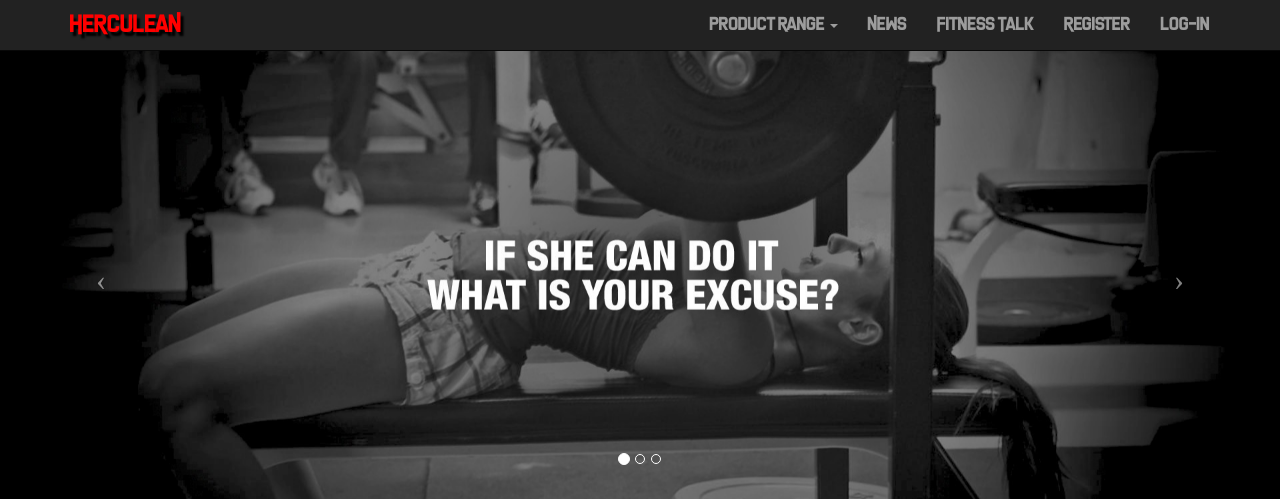
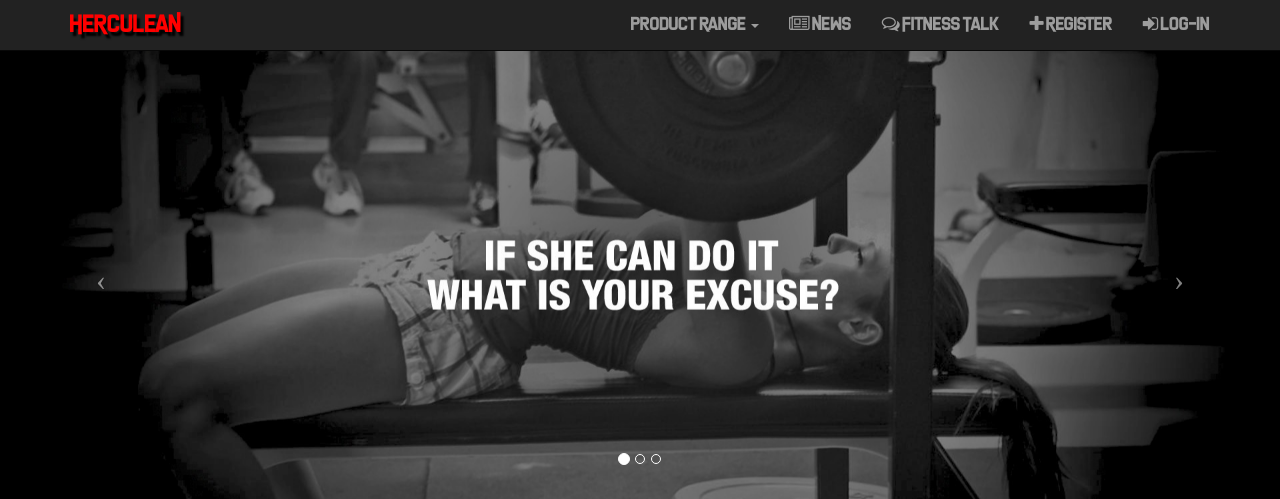
Before and after one commit to ShavingSeagull/herculean, a Django app: page / in a window 1280 px wide. Shown: the top 499 px of the page. Run offline with Django 3.2, Linux system fonts and the light colour scheme; some libraries are stand-ins or nearby versions; some web fonts are replaced.

Commit message:
Updated News page and added FontAwesome icons to Nav

```diff
--- a/news/templates/news_posts.html
+++ b/news/templates/news_posts.html
@@ -9,6 +9,11 @@
         {{ message }}
       {% endfor %}
     </div>
+    {% if user.is_staff %}
+      <div id="news-page-add-button">
+        <a href="#" class="btn btn-info btn-lg"><i class="fa fa-plus" aria-hidden="true"></i> Add a Post</a>
+      </div>
+    {% endif %}
     {% for post in posts %}
       <article class="col-md-9 col-lg-9 article-background">
         <div class="row">
--- a/news/templates/post_content.html
+++ b/news/templates/post_content.html
@@ -19,6 +19,7 @@
           </div>
         </figure>
         <div class="post-body">
+          <p><a href="{% url 'news' %}" class="custom-anchor"><i class="fa fa-caret-left" aria-hidden="true"></i> Back to News</a></p>
           <p class="post-content">{{ post.content | linebreaks }}</p>
         </div>
       </div>
--- a/news/urls.py
+++ b/news/urls.py
@@ -4,6 +4,5 @@ from .views import get_posts, add_post, post_content
 urlpatterns = [
     url(r'^$', get_posts, name='news'),
     url(r'^add-post/$', add_post, name='add-post'),
-    #url(r'^(?P<slug>\d+)/$', post_content, name='post-content'),
     url(r'(?P<slug>[\w-]+)/$', post_content, name='post-content'),
 ]
--- a/static/css/custom.css
+++ b/static/css/custom.css
@@ -302,6 +302,10 @@ header.carousel .fill {
 
 /* News Pages */
 
+#news-page-add-button {
+    margin-bottom: 30px;
+}
+
 .news-section {
     min-height: 100%;
     position: relative;
--- a/templates/base.html
+++ b/templates/base.html
@@ -41,7 +41,7 @@
     <div class="container">
       <!-- Brand and toggle get grouped for better mobile display -->
       <div class="navbar-header">
-        <button type="button" class="navbar-toggle" data-toggle="collapse" data-target="#bs-example-navbar-collapse-1">
+        <button type="button" class="navbar-toggle" data-toggle="collapse" data-target="#collapsible-navbar">
             <span class="sr-only">Toggle navigation</span>
             <span class="icon-bar"></span>
             <span class="icon-bar"></span>
@@ -50,7 +50,7 @@
         <a class="navbar-brand brand-text-nav" href="{% url 'index' %}">Herculean</a>
       </div>
       <!-- Collect the nav links, forms, and other content for toggling -->
-      <div class="collapse navbar-collapse" id="bs-example-navbar-collapse-1">
+      <div class="collapse navbar-collapse" id="collapsible-navbar">
         <ul class="nav navbar-nav navbar-right">
           <li class="dropdown">
             <a href="#" class="dropdown-toggle" data-toggle="dropdown">Product Range <i class="caret"></i></a>
@@ -64,24 +64,24 @@
             </ul>
           </li>
           <li>
-              <a href="{% url 'news' %}">News</a>
+              <a href="{% url 'news' %}"><i class="fa fa-newspaper-o" aria-hidden="true"></i> News</a>
           </li>
           <li>
-              <a href="#">Fitness Talk</a>
+              <a href="#"><i class="fa fa-comments-o" aria-hidden="true"></i> Fitness Talk</a>
           </li>
           {% if user.is_authenticated %}
             <li>
-              <a href="{% url 'profile' %}">Account</a>
+              <a href="{% url 'profile' %}"><i class="fa fa-user" aria-hidden="true"></i> Account</a>
             </li>
             <li>
-              <a href="{% url 'logout' %}">Log-Out</a>
+              <a href="{% url 'logout' %}"><i class="fa fa-sign-out" aria-hidden="true"></i> Log-Out</a>
             </li>
           {% else %}
             <li>
-              <a href="{% url 'register' %}">Register</a>
+              <a href="{% url 'register' %}"><i class="fa fa-plus" aria-hidden="true"></i> Register</a>
             </li>
             <li>
-              <a href="{% url 'login' %}">Log-In</a>
+              <a href="{% url 'login' %}"><i class="fa fa-sign-in" aria-hidden="true"></i> Log-In</a>
             </li>
           {% endif %}
         </ul>
```
